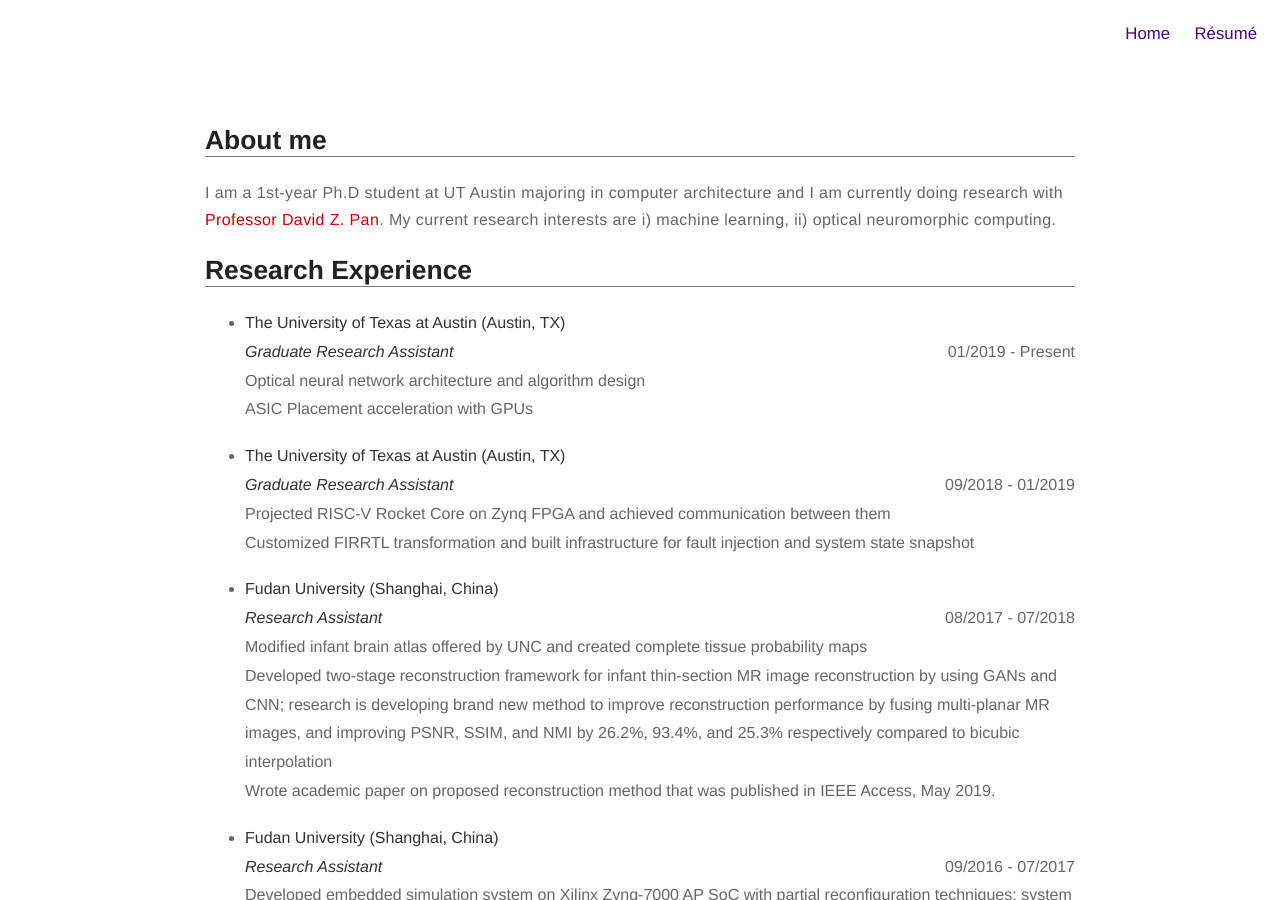
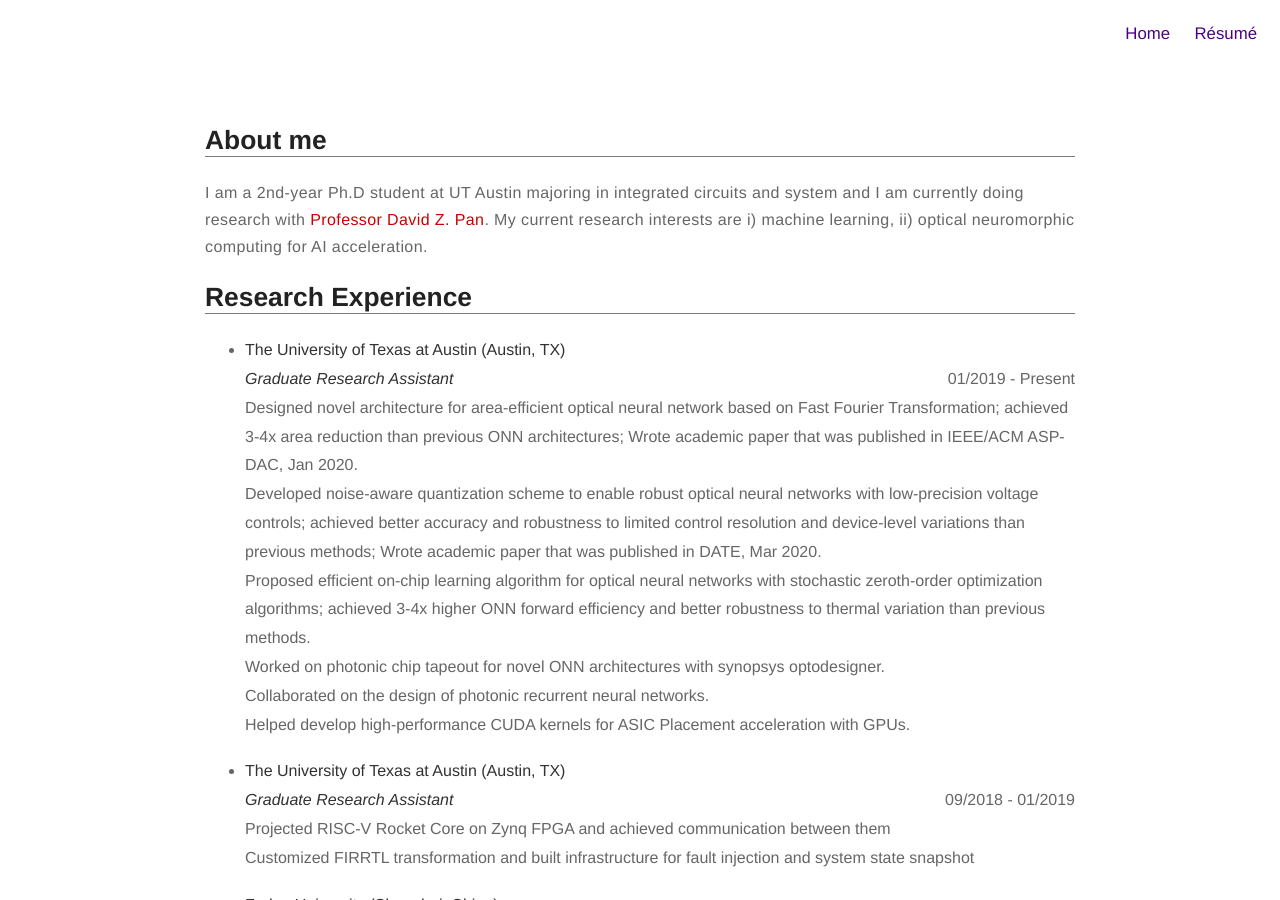
Before and after one commit to JeremieMelo/Resume, a Jekyll site: the page built from about.md, in a window 1280 px wide and 900 px high. Built offline with Jekyll 4.4.1, drawn with Linux system fonts in a browser that asks for light colours; some of the changed text lies outside the part shown.

Commit message:
updated resume

```diff
--- a/about.md
+++ b/about.md
@@ -4,7 +4,7 @@ layout: page
 ---
 
 <h2>About me<hr></h2>
-<p>I am a 1st-year Ph.D student at UT Austin majoring in computer architecture and I am currently doing research with <a href="http://users.ece.utexas.edu/~dpan/" style="text-decoration : none;color: #cc0000"> Professor David Z. Pan</a>. My current research interests are i) machine learning, ii) optical neuromorphic computing.
+<p>I am a 2nd-year Ph.D student at UT Austin majoring in integrated circuits and system and I am currently doing research with <a href="http://users.ece.utexas.edu/~dpan/" style="text-decoration : none;color: #cc0000"> Professor David Z. Pan</a>. My current research interests are i) machine learning, ii) optical neuromorphic computing for AI acceleration.
 </p>
 
 
@@ -15,8 +15,12 @@ layout: page
     <br>
     <div style="float: left"><b><i>Graduate Research Assistant</i></b></div>
     <div style="float: right">01/2019 - Present</div>
-    <br>Optical neural network architecture and algorithm design
-    <br>ASIC Placement acceleration with GPUs
+    <br>Designed novel architecture for area-efficient optical neural network based on Fast Fourier Transformation; achieved 3-4x area reduction than previous ONN architectures; Wrote academic paper that was published in IEEE/ACM ASP-DAC, Jan 2020.
+    <br>Developed noise-aware quantization scheme to enable robust optical neural networks with low-precision voltage controls; achieved better accuracy and robustness to limited control resolution and device-level variations than previous methods; Wrote academic paper that was published in DATE, Mar 2020.
+    <br>Proposed efficient on-chip learning algorithm for optical neural networks with stochastic zeroth-order optimization algorithms; achieved 3-4x higher ONN forward efficiency and better robustness to thermal variation than previous methods.
+    <br>Worked on photonic chip tapeout for novel ONN architectures with synopsys optodesigner.
+    <br>Collaborated on the design of photonic recurrent neural networks.
+    <br>Helped develop high-performance CUDA kernels for ASIC Placement acceleration with GPUs.
     </li><br>
 
     <li>
@@ -130,10 +134,13 @@ layout: page
     Computer Architecture: Parallism/Locality (EE 382N 20) <br>
     Parallel Algorithm Scientific Computing (CS 395T) <br>
     </li>
+    <li><b>Machine Learning Algorithm</b><br>
+    Reinforcement Learning: Theory and Practice (CS 384R) <br>
+    </li>
 </ul>
 
 
 <h2>Skills</h2>
 <ul class="skill-list">
-	<li>C/C++ Python CUDA Tensorflow PyTorch Matlab Verilog Chisel Java</li>
+	<li>Python PyTorch C/C++ CUDA Tensorflow Matlab Verilog Chisel Java</li>
 </ul>
```
